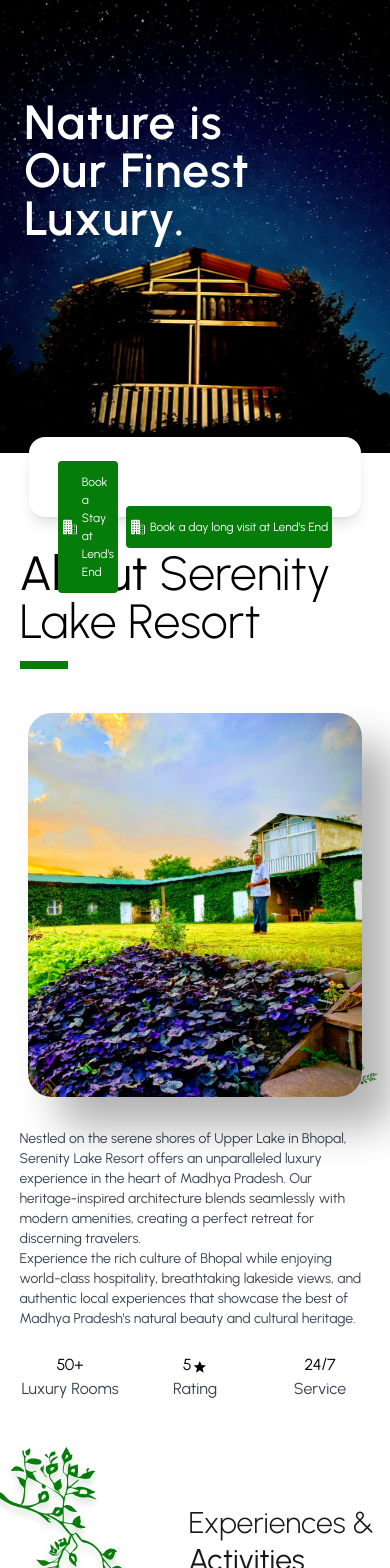
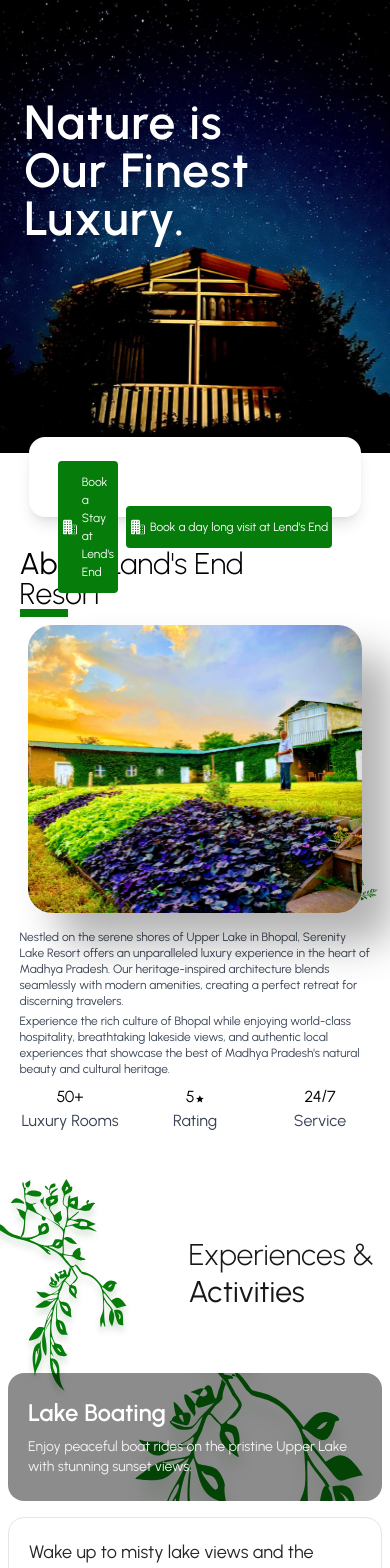
Before and after one commit to enoughio/LendsEndResot, a Next.js app: page / in a window 390 px wide. Shown: the top 1568 px of the page. Built offline with nearby package versions, Linux system fonts and the light colour scheme.

Commit message:
refactering hero section

```diff
--- a/src/components/home/AboutSerenity.tsx
+++ b/src/components/home/AboutSerenity.tsx
@@ -6,18 +6,18 @@
   return (
     <section className="px-[5vw] py-4 sm:my-[10vw] mx-auto">
       {/* Mobile Heading (on top) */}
-      <div className="mb-10 md:hidden">
-        <h2 className="text-5xl mb-4">
+      <div className="mb-1 md:hidden">
+        <h2 className="text-3xl leading-none ">
           About{" "}
           <span className="font-light">
-            Serenity <br /> Lake Resort
+             Land's End<br />  Resort
           </span>
         </h2>
         <div className="w-12 h-2 bg-[#067C0B]"></div>
       </div>
 
       {/* Grid for Desktop (Image + Text + Heading) */}
-      <div className="grid grid-cols-1 md:grid-cols-2 gap-8 items-center">
+      <div className="grid grid-cols-1 md:grid-cols-2 gap-4 sm:gap-8 items-center">
         {/* Left Side (Heading + Text) */}
         <div className="order-2 md:order-1">
           {/* Desktop Heading */}
@@ -25,19 +25,20 @@
             <h2 className="md:text-5xl xl:text-7xl md:mb-2 xl:mb-4">
               About{" "}
               <span className="font-light">
-                Serenity <br /> Lake Resort
+                Land's End<br />  Resort
               </span>
             </h2>
             <div className="w-16 h-3 md:h-2 bg-[#067C0B]"></div>
           </div>
 
           {/* Text Content */}
-          <p className="text-gray-700 text-sm xl:text-[1em] 2xl:text-xl mb-6 xl:mb-12 2xl:mb-16">
+          <p className="text-gray-700 text-xs sm:text-md xl:text-[1em] 2xl:text-xl mb-2 xl:mb-12 2xl:mb-16">
             Nestled on the serene shores of Upper Lake in Bhopal, Serenity Lake
             Resort offers an unparalleled luxury experience in the heart of
             Madhya Pradesh. Our heritage-inspired architecture blends seamlessly
             with modern amenities, creating a perfect retreat for discerning
             travelers. <br />
+            <div  className="mb-1"  />
             Experience the rich culture of Bhopal while enjoying world-class
             hospitality, breathtaking lakeside views, and authentic local
             experiences that showcase the best of Madhya Pradesh&apos;s natural
@@ -55,7 +56,7 @@
             <div className="">
               <span className="inline-flex items-center">
                 5
-                <span className="text-[4vw] -mb-1">
+                <span className="text-[2.5vw] -mb-1">
                   <IoMdStar />
                 </span>
               </span>
@@ -76,7 +77,7 @@
 
         {/* Right Side (Image) */}
         <div className="flex justify-center self-start mt-[1vw] order-1 md:order-2 ">
-          <div className="relative w-full max-w-[95%] sm:aspect-square h-96 sm:h-auto max-h-[60vh]">
+          <div className="relative w-full max-w-[95%] sm:aspect-square h-72 sm:h-auto  max-h-[60vh]">
             <Image
               src="/about section image.svg"
               alt="Serenity Lake Resort"
--- a/src/components/home/Hero.tsx
+++ b/src/components/home/Hero.tsx
@@ -5,7 +5,8 @@
   return (
     <section className="relative w-full sm:h-screen">
       <div className="relative w-full aspect-[21/20] sm:aspect-[21/11]">
-        <div className="hidden xl:block absolute w-full  h-[25%] z-10">
+
+        {/* <div className="hidden xl:block absolute w-full  h-[25%] z-10">
           <Image
             src={"/top pseudo.svg"}
             alt=""
@@ -14,7 +15,8 @@
             style={{ objectFit: "cover", objectPosition: "bottom" }}
             priority
           />
-        </div>
+        </div> */}
+
         <div className="h-[122%] sm:h-auto">
           <Image
             src="/night sky.svg"
@@ -51,6 +53,7 @@
         </p>
       </div>
       <div className="hidden sm:block w-full h-[5vh] bg-black sm:h-[10vh] -mt-1" />
+
       <StayDetailsCard />
     </section>
   );
```
Also changed, not shown: public/home/mobile-hero.png (added), 1 other file (tests, documents, lock files or other folders).
